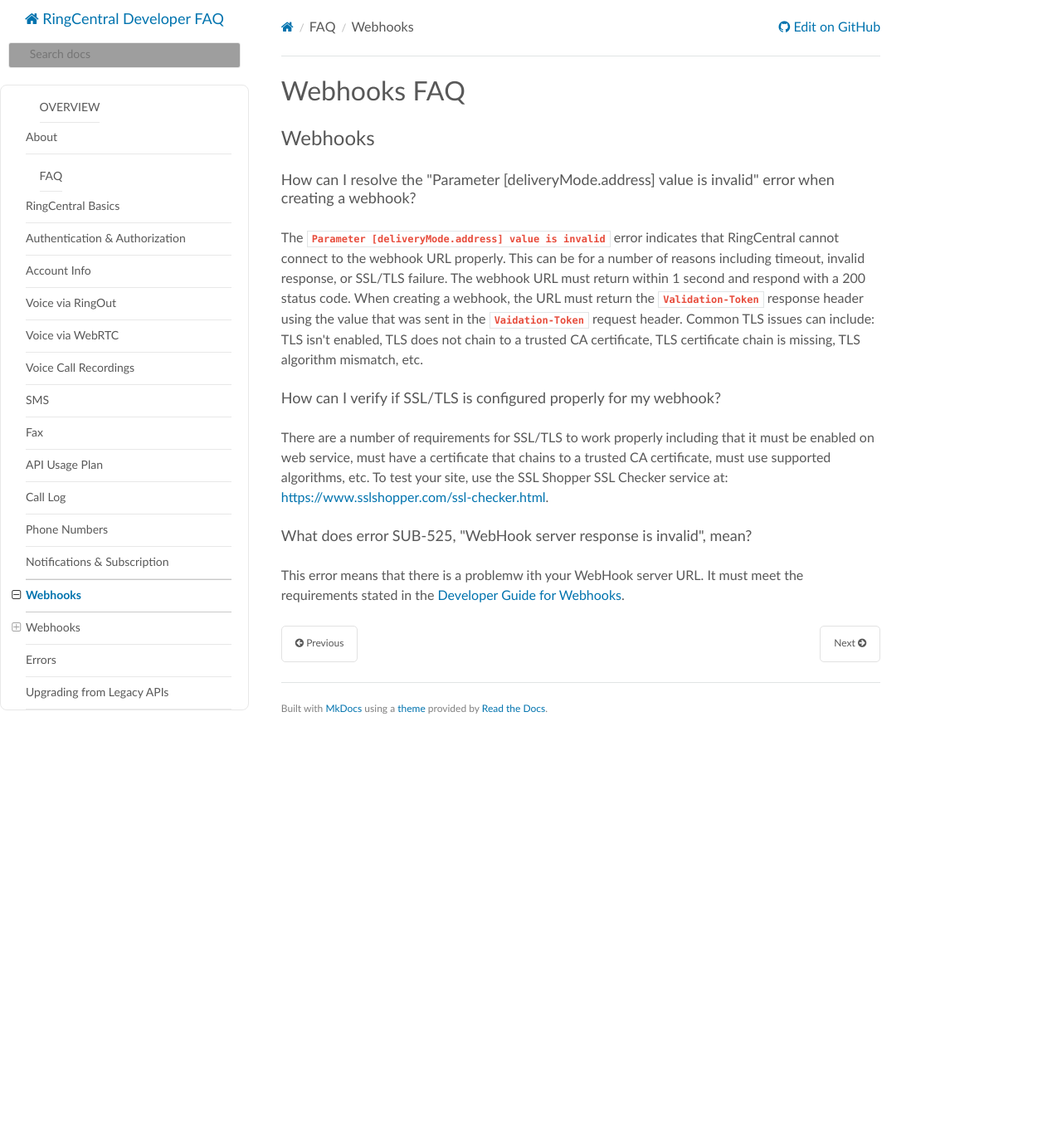
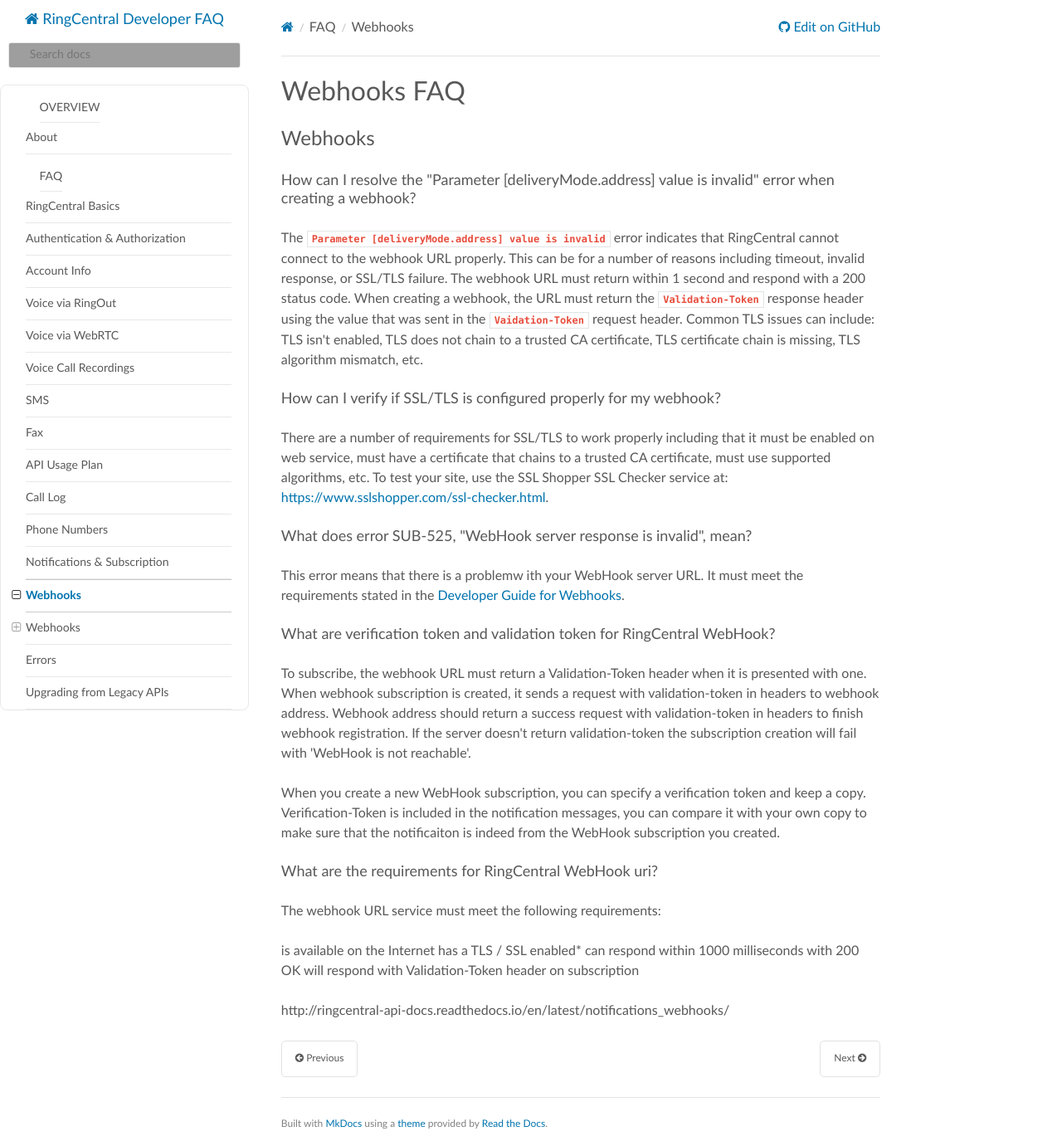
Before and after one commit to ringcentral/ringcentral-faq, an MkDocs documentation site: the page built from docs/webhooks.md, in a window 1280 px wide and 1381 px high. Shown: the whole window at 83% size. Built offline with MkDocs 1.6.1, drawn with Linux system fonts in a browser that asks for light colours; nearby versions of some CDN libraries; old or Windows-style settings are respelled for this version of MkDocs; grey boxes are pictures that could not be loaded.

Commit message:
Two faq about webhook

```diff
--- a/docs/webhooks.md
+++ b/docs/webhooks.md
@@ -13,3 +13,20 @@
 ### What does error SUB-525, "WebHook server response is invalid", mean?
 
 This error means that there is a problemw ith your WebHook server URL. It must meet the requirements stated in the [Developer Guide for Webhooks](http://ringcentral-api-docs.readthedocs.io/en/latest/webhooks/).
+
+### What are verification token and validation token for RingCentral WebHook?
+
+To subscribe, the webhook URL must return a Validation-Token header when it is presented with one. When webhook subscription is created, it sends a request with validation-token in headers to webhook address. Webhook address should return a success request with validation-token in headers to finish webhook registration. If the server doesn't return validation-token the subscription creation will fail with 'WebHook is not reachable'.
+
+When you create a new WebHook subscription, you can specify a verification token and keep a copy. Verification-Token is included in the notification messages, you can compare it with your own copy to make sure that the notificaiton is indeed from the WebHook subscription you created.
+
+### What are the requirements for RingCentral WebHook uri?
+
+The webhook URL service must meet the following requirements:
+
+is available on the Internet
+has a TLS / SSL enabled*
+can respond within 1000 milliseconds with 200 OK
+will respond with Validation-Token header on subscription
+
+http://ringcentral-api-docs.readthedocs.io/en/latest/notifications_webhooks/
```
